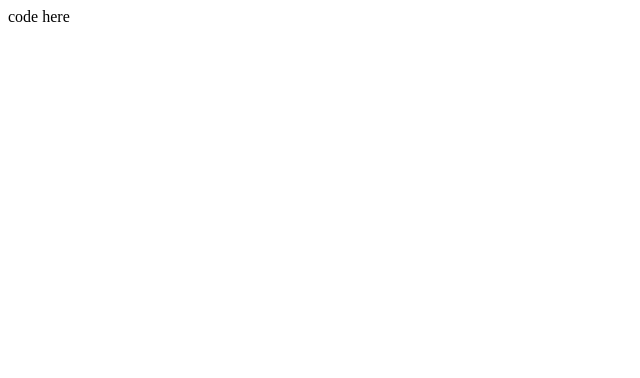
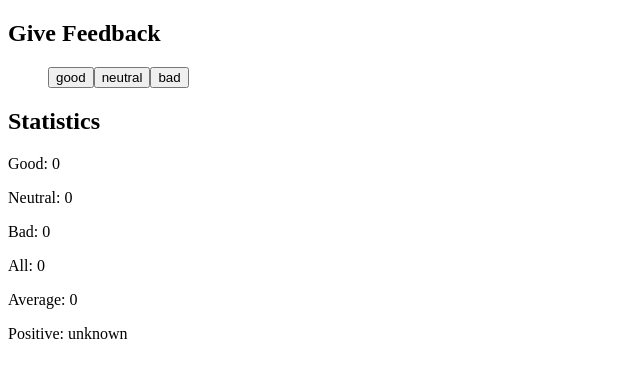
Before and after one commit to permalik/helsinki_course_1, a React (Create React App) app in the folder 16_unicafe_step_one/: page / in a window 1280 px wide. Shown: the top 378 px of the page, without its empty margins (0-640 px from the left). Built offline with nearby package versions, Linux system fonts and the light colour scheme.

Commit message:
Complete 16_unicafe_step_one

```diff
--- a/16_unicafe_step_one/src/App.js
+++ b/16_unicafe_step_one/src/App.js
@@ -6,7 +6,51 @@ const App = () => {
   const [neutral, setNeutral] = useState(0);
   const [bad, setBad] = useState(0);
 
-  return <div>code here</div>;
+  const incrementParam = (state, stateFunction) => {
+    stateFunction(state + 1);
+  };
+
+  let all = good + neutral + bad;
+
+  let average = all / 3;
+
+  let positive = all / good;
+
+  return (
+    <div>
+      <h2>Give Feedback</h2>
+      <menu>
+        <button
+          onClick={() => {
+            incrementParam(good, setGood);
+          }}
+        >
+          good
+        </button>
+        <button
+          onClick={() => {
+            incrementParam(neutral, setNeutral);
+          }}
+        >
+          neutral
+        </button>
+        <button
+          onClick={() => {
+            incrementParam(bad, setBad);
+          }}
+        >
+          bad
+        </button>
+      </menu>
+      <h2>Statistics</h2>
+      <p>Good: {good}</p>
+      <p>Neutral: {neutral}</p>
+      <p>Bad: {bad}</p>
+      <p>All: {all}</p>
+      <p>Average: {average}</p>
+      <p>Positive: {positive ? `${positive}%` : 'unknown'}</p>
+    </div>
+  );
 };
 
 export default App;
```
